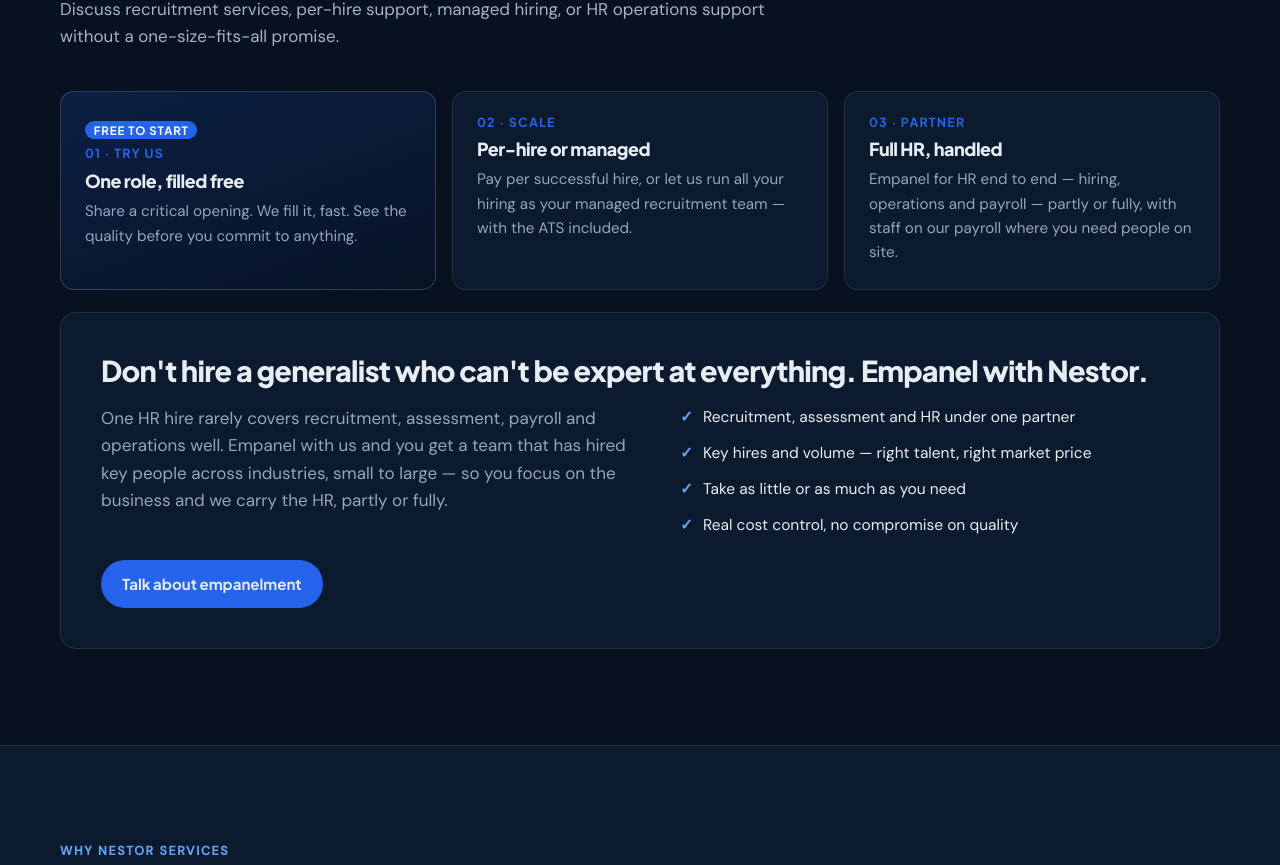
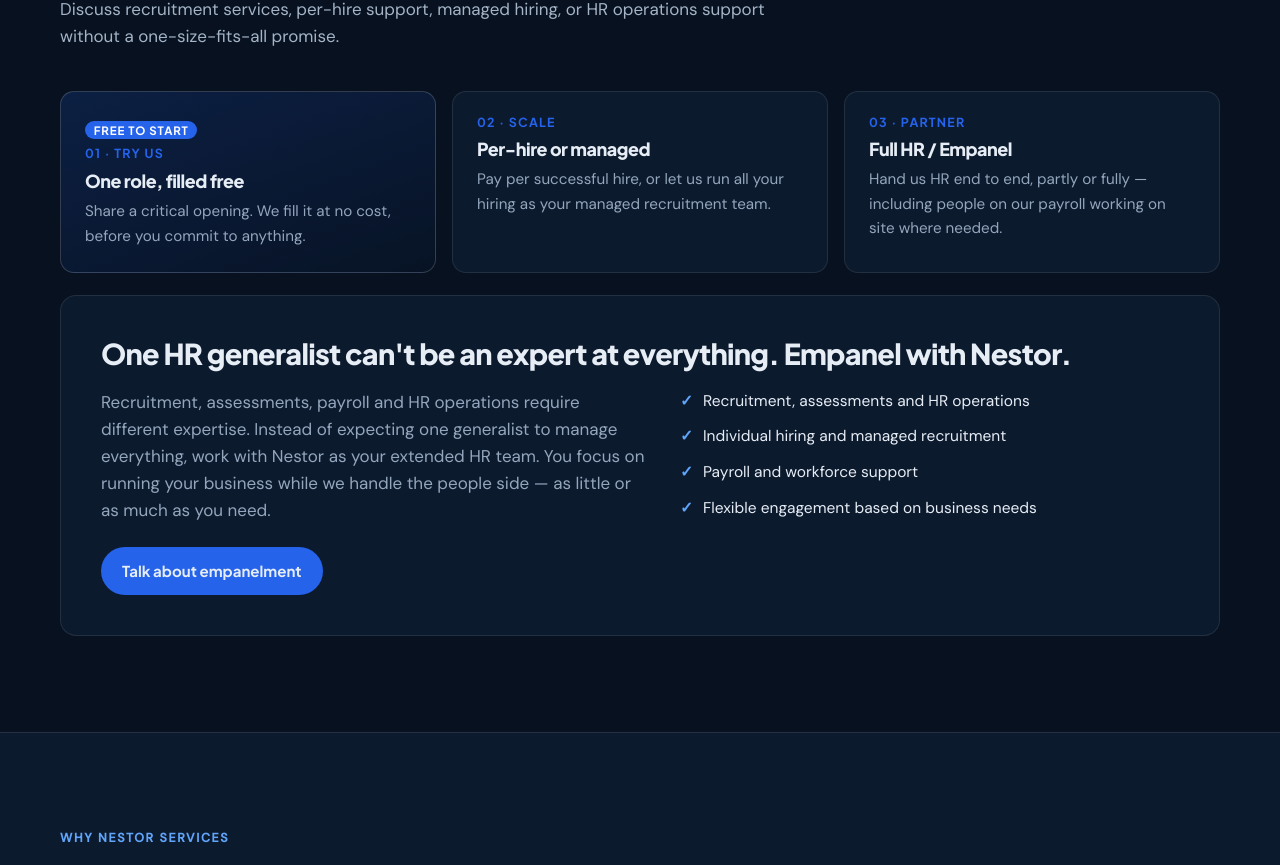
Before and after one commit to nestorservices/nestor-services-landing, a React (Vite) app: page / in a window 1280 px wide. Shown: the part 2655-3520 px from the top of the page. Built offline with nearby package versions, Linux system fonts and the light colour scheme.

Commit message:
Update employer section to approved copy (#6)

```diff
--- a/scripts/prerender-homepage.mjs
+++ b/scripts/prerender-homepage.mjs
@@ -333,7 +333,7 @@ function buildHomepageBody() {
   <section class="landing-band" id="employers"><div class="landing-wrap">
     <div class="landing-section-head reveal"><p class="landing-eyebrow">For employers and recruiters</p><h2>Support that starts with your actual requirement.</h2><p>Discuss recruitment services, per-hire support, managed hiring, or HR operations support without a one-size-fits-all promise.</p></div>
     <div class="landing-employer-spectrum">${employerTiers.map((item, index) => `<article class="landing-employer-tier${index === 0 ? " landing-employer-tier--lead" : ""}">${item.freeLabel ? `<span class="landing-employer-free">${escapeHtml(item.freeLabel)}</span>` : ""}<div class="landing-employer-step">${escapeHtml(item.step)}</div><h3>${escapeHtml(item.title)}</h3><p>${escapeHtml(item.body)}</p></article>`).join("")}</div>
-    <div class="landing-empanelment reveal"><h3>Don&apos;t hire a generalist who can&apos;t be expert at everything. Empanel with Nestor.</h3><div class="landing-empanelment-columns"><p>One HR hire rarely covers recruitment, assessment, payroll and operations well. Empanel with us and you get a team that has hired key people across industries, small to large — so you focus on the business and we carry the HR, partly or fully.</p><ul class="landing-empanelment-checklist">${empanelmentPoints.map((point) => `<li>${escapeHtml(point)}</li>`).join("")}</ul></div><div class="landing-empanelment-cta"><a class="landing-button landing-button--primary" href="${escapeHtml(EMPANELMENT_HREF)}">Talk about empanelment</a></div></div>
+    <div class="landing-empanelment reveal"><h3>One HR generalist can&apos;t be an expert at everything. Empanel with Nestor.</h3><div class="landing-empanelment-columns"><p>Recruitment, assessments, payroll and HR operations require different expertise. Instead of expecting one generalist to manage everything, work with Nestor as your extended HR team. You focus on running your business while we handle the people side — as little or as much as you need.</p><ul class="landing-empanelment-checklist">${empanelmentPoints.map((point) => `<li>${escapeHtml(point)}</li>`).join("")}</ul></div><div class="landing-empanelment-cta"><a class="landing-button landing-button--primary" href="${escapeHtml(EMPANELMENT_HREF)}">Talk about empanelment</a></div></div>
   </div></section>
   <section class="landing-band landing-band--why" id="why"><div class="landing-wrap">
     <div class="landing-section-head reveal"><p class="landing-eyebrow">Why Nestor Services</p><h2>Practical experience, with a clear point of contact.</h2></div>
--- a/src/data/homepageContent.js
+++ b/src/data/homepageContent.js
@@ -77,26 +77,26 @@ export const employerTiers = [
   {
     step: "01 · TRY US",
     title: "One role, filled free",
-    body: "Share a critical opening. We fill it, fast. See the quality before you commit to anything.",
-    freeLabel: "Free to start",
+    body: "Share a critical opening. We fill it at no cost, before you commit to anything.",
+    freeLabel: "FREE TO START",
   },
   {
     step: "02 · SCALE",
     title: "Per-hire or managed",
-    body: "Pay per successful hire, or let us run all your hiring as your managed recruitment team — with the ATS included.",
+    body: "Pay per successful hire, or let us run all your hiring as your managed recruitment team.",
   },
   {
     step: "03 · PARTNER",
-    title: "Full HR, handled",
-    body: "Empanel for HR end to end — hiring, operations and payroll — partly or fully, with staff on our payroll where you need people on site.",
+    title: "Full HR / Empanel",
+    body: "Hand us HR end to end, partly or fully — including people on our payroll working on site where needed.",
   },
 ];
 
 export const empanelmentPoints = [
-  "Recruitment, assessment and HR under one partner",
-  "Key hires and volume — right talent, right market price",
-  "Take as little or as much as you need",
-  "Real cost control, no compromise on quality",
+  "Recruitment, assessments and HR operations",
+  "Individual hiring and managed recruitment",
+  "Payroll and workforce support",
+  "Flexible engagement based on business needs",
 ];
 
 export const FIRST_ROLE_HREF = "mailto:shashank@nestorservices.in?subject=Hiring%20requirement%20(free%20first%20role)";
--- a/src/pages/Home.jsx
+++ b/src/pages/Home.jsx
@@ -143,9 +143,9 @@ export default function Home() {
             ))}
           </div>
           <div className="landing-empanelment reveal">
-            <h3>Don&apos;t hire a generalist who can&apos;t be expert at everything. Empanel with Nestor.</h3>
+            <h3>One HR generalist can&apos;t be an expert at everything. Empanel with Nestor.</h3>
             <div className="landing-empanelment-columns">
-              <p>One HR hire rarely covers recruitment, assessment, payroll and operations well. Empanel with us and you get a team that has hired key people across industries, small to large — so you focus on the business and we carry the HR, partly or fully.</p>
+              <p>Recruitment, assessments, payroll and HR operations require different expertise. Instead of expecting one generalist to manage everything, work with Nestor as your extended HR team. You focus on running your business while we handle the people side — as little or as much as you need.</p>
               <ul className="landing-empanelment-checklist">
                 {empanelmentPoints.map((point) => <li key={point}>{point}</li>)}
               </ul>
```
